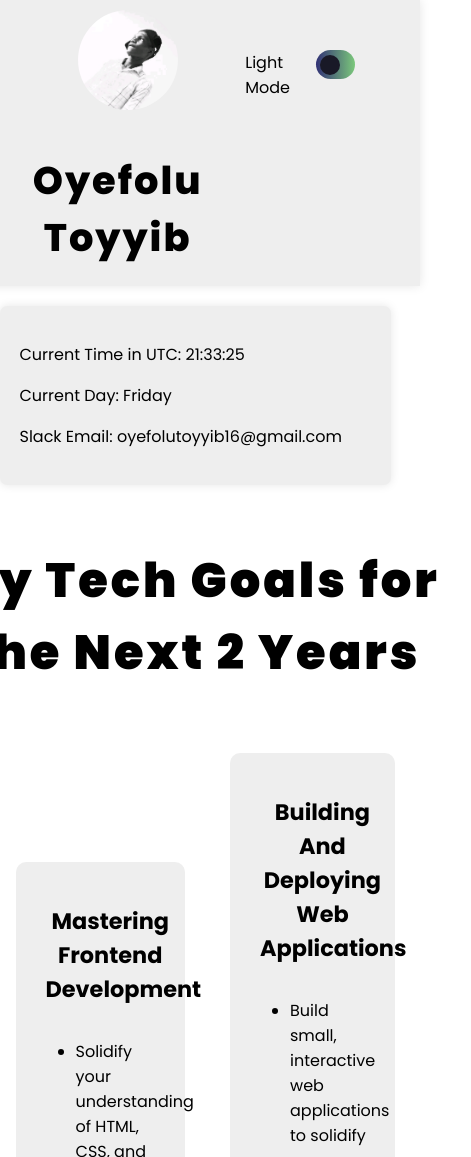
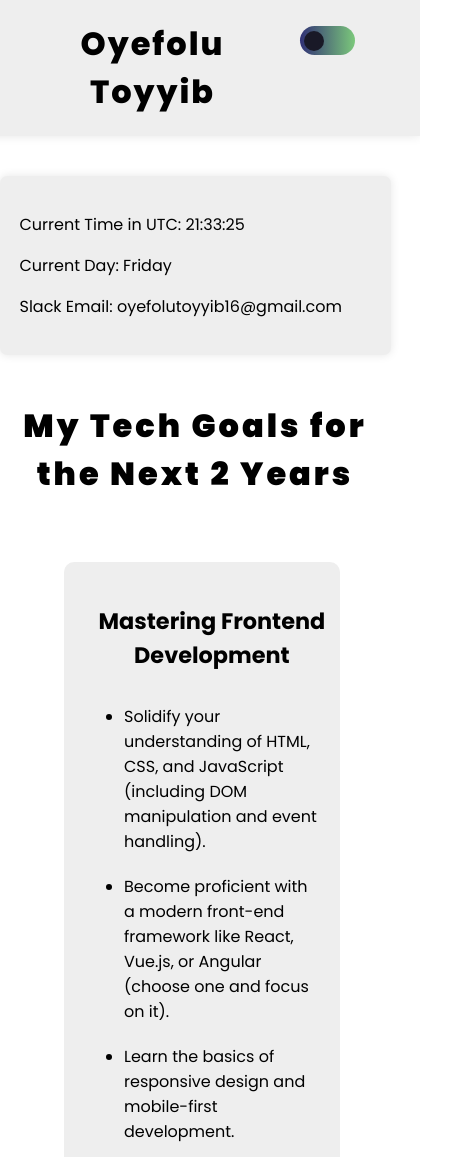
Before and after one commit to Oyefolu-CodeWizard/HNG-Stage-One, a plain HTML site: page index.html in a window 390 px wide. Shown: the top 1157 px of the page, 471 px wide, since content can reach past the window. Drawn offline with Linux system fonts and the light colour scheme.

Commit message:
Implement Responsiveness for smaller device

```diff
--- a/style.css
+++ b/style.css
@@ -118,10 +118,7 @@ input:checked + .slider:before {
   margin-bottom: 20px;
   border-radius: 7px;
 }
-/* .goals {
-  width: 90%;
-  margin: 0 auto;
-} */
+
 .goals h2 {
   text-align: center;
   font-size: 3rem;
@@ -181,7 +178,33 @@ input:checked + .slider:before {
     text-align: center;
   }
   .profile img {
-    margin-right: 0;
-    margin-bottom: 10px;
+    display: none;
+  }
+  .mode {
+    display: none;
+  }
+  .mode-container {
+    margin-top: 1rem;
+  }
+  .profile div {
+    font-size: 1em;
+    margin-left: 15px;
+    margin-top: 10px;
+  }
+  .info {
+    margin-top: 40px;
+  }
+  .goals h2 {
+    font-size: 2rem;
+  }
+  .card-container {
+    grid-template-columns: 1fr;
+  }
+  .card {
+    width: 90%;
+    margin: 0;
+  }
+  .links a {
+    margin-right: 1.5rem;
   }
 }
```
